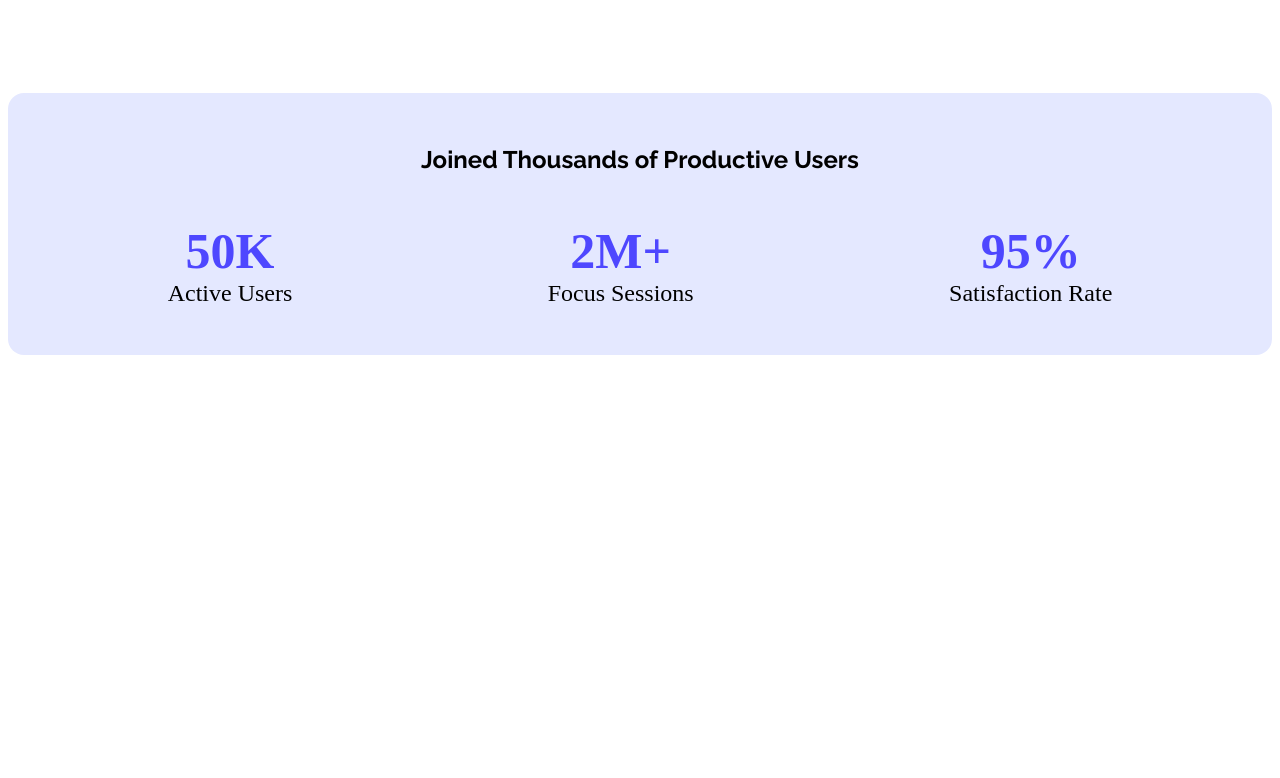
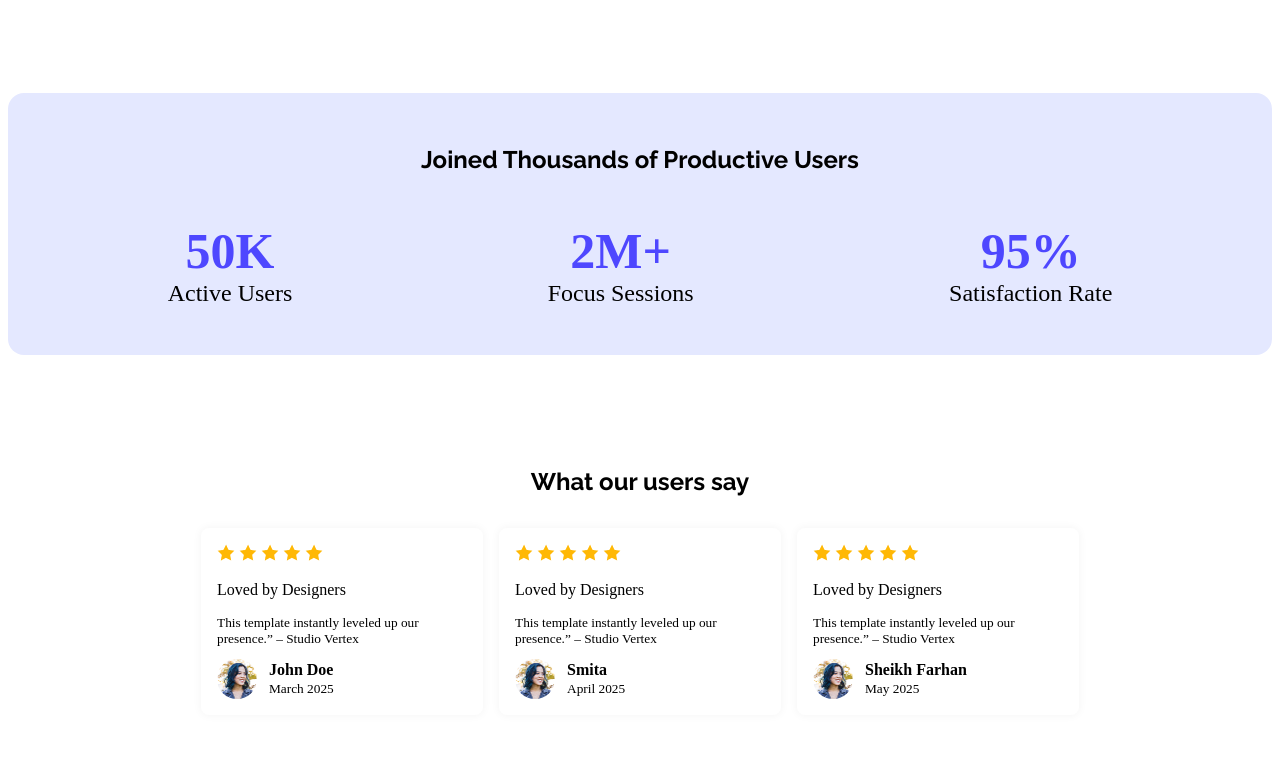
Before and after one commit to ummasalmaakterjoty/Web-Dev-Webflow, a plain HTML site: page index.html in a window 1280 px wide. Shown: the part 1001-1779 px from the top of the page. Before the commit the page ends 1388 px from the top, so only its background shows below. Drawn offline with Linux system fonts and the light colour scheme.

Commit message:
User's Feedback Section

```diff
--- a/index.html
+++ b/index.html
@@ -23,11 +23,12 @@
       <h1>Cool Dark UI Template<br>for Webflow Agencies!</h1>
       <button class="btn-primary"><b>Stay Focused</b></button>
     </div>
+    </header>
     </section>
     <section class="section">
         <div>
     <h2 class="raleway-normal">See It in Action</h2>
-    <p class="raleway-abnormal">Explore the live preview and imagine<br>your brand in this bold new look.</p>
+    <p class="raleway-abnormal">Explore the live preview and imagine your <br>brand in this bold new look.</p>
     <button class="btn-primary"><b>Launch Live Preview</b></button>
     </div>
     <div>
@@ -49,7 +50,67 @@
     </div>
     </div>
   </section>
-  </header>
+  <section class="testimonials-section">
+    <h2 class="raleway-normal align">What our users say</h2>
+<div class="test">
+     <div class="testimonial">
+  <div class="stars">
+    <img src="Assets/icon-star.png" alt="star">
+    <img src="Assets/icon-star.png" alt="star">
+    <img src="Assets/icon-star.png" alt="star">
+    <img src="Assets/icon-star.png" alt="star">
+    <img src="Assets/icon-star.png" alt="star">
+  </div>
+  <p>Loved by Designers</p>
+  <small>This template instantly leveled up our presence.” – Studio Vertex</small>
+  <div class="reviewer">
+    <img src="Assets/avatar.png" alt="Reviewer" class="avatar">
+    <div>
+      <strong>John Doe</strong><br>
+      <small>March 2025</small>
+    </div>
+  </div>
+</div>
+<div class="testimonial">
+  <div class="stars">
+    <img src="Assets/icon-star.png" alt="star">
+    <img src="Assets/icon-star.png" alt="star">
+    <img src="Assets/icon-star.png" alt="star">
+    <img src="Assets/icon-star.png" alt="star">
+    <img src="Assets/icon-star.png" alt="star">
+  </div>
+  <p>Loved by Designers</p>
+  <small>This template instantly leveled up our presence.” – Studio Vertex</small>
+  <div class="reviewer">
+    <img src="Assets/avatar.png" alt="Reviewer" class="avatar">
+    <div>
+      <strong>Smita</strong><br>
+      <small>April 2025</small>
+    </div>
+  </div>
+</div>
+<div class="testimonial">
+  <div class="stars">
+    <img src="Assets/icon-star.png" alt="star">
+    <img src="Assets/icon-star.png" alt="star">
+    <img src="Assets/icon-star.png" alt="star">
+    <img src="Assets/icon-star.png" alt="star">
+    <img src="Assets/icon-star.png" alt="star">
+  </div>
+  <p>Loved by Designers</p>
+  <small>This template instantly leveled up our presence.” – Studio Vertex</small>
+  <div class="reviewer">
+    <img src="Assets/avatar.png" alt="Reviewer" class="avatar">
+    <div>
+      <strong>Sheikh Farhan</strong><br>
+      <small>May 2025</small>
+    </div>
+  </div>
+  </div>
+
+  </section>
+
+
 
 </body>
 </html>
--- a/styles/webflow.css
+++ b/styles/webflow.css
@@ -108,3 +108,40 @@
   margin: 16px;
 
 }
+.test {
+  display: flex;
+  justify-content: center;
+  gap: 1rem;
+  max-width: 1200px;
+  margin: 0 auto;
+}
+
+.testimonial {
+  display: flex;
+  flex-direction: column;
+  align-items: flex-start;
+  background: #fff;
+  padding: 1rem;
+  border-radius: 8px;
+  box-shadow: 0 0 10px rgba(0,0,0,0.05);
+  width: 250px;
+}
+
+.align{
+   text-align: center;
+   margin-bottom: 32px;
+}
+.testimonials-section{
+    padding: 60px 32px;
+}
+.reviewer {
+  display: flex;
+  align-items: center;
+  gap: 12px;
+  margin-top: 12px;
+}
+.avatar {
+  width: 40px;
+  height: 40px;
+  border-radius: 50%;
+}
```
